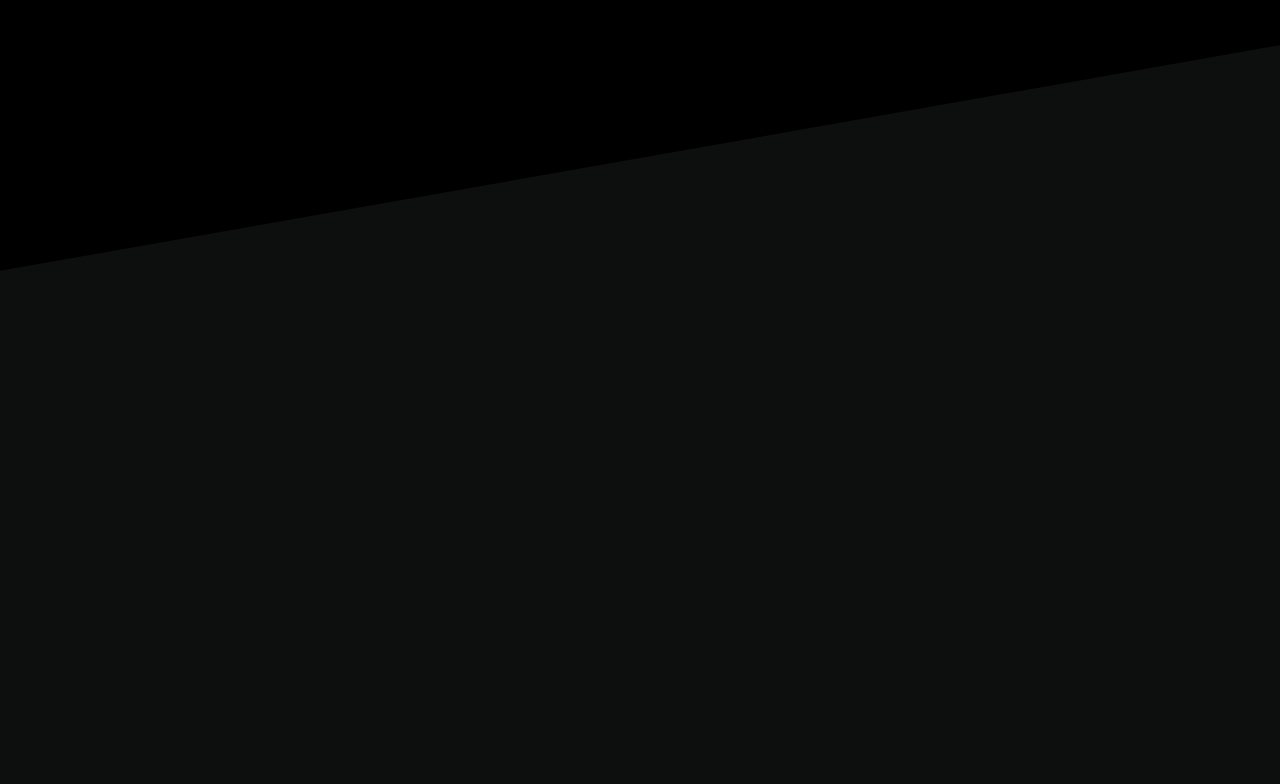
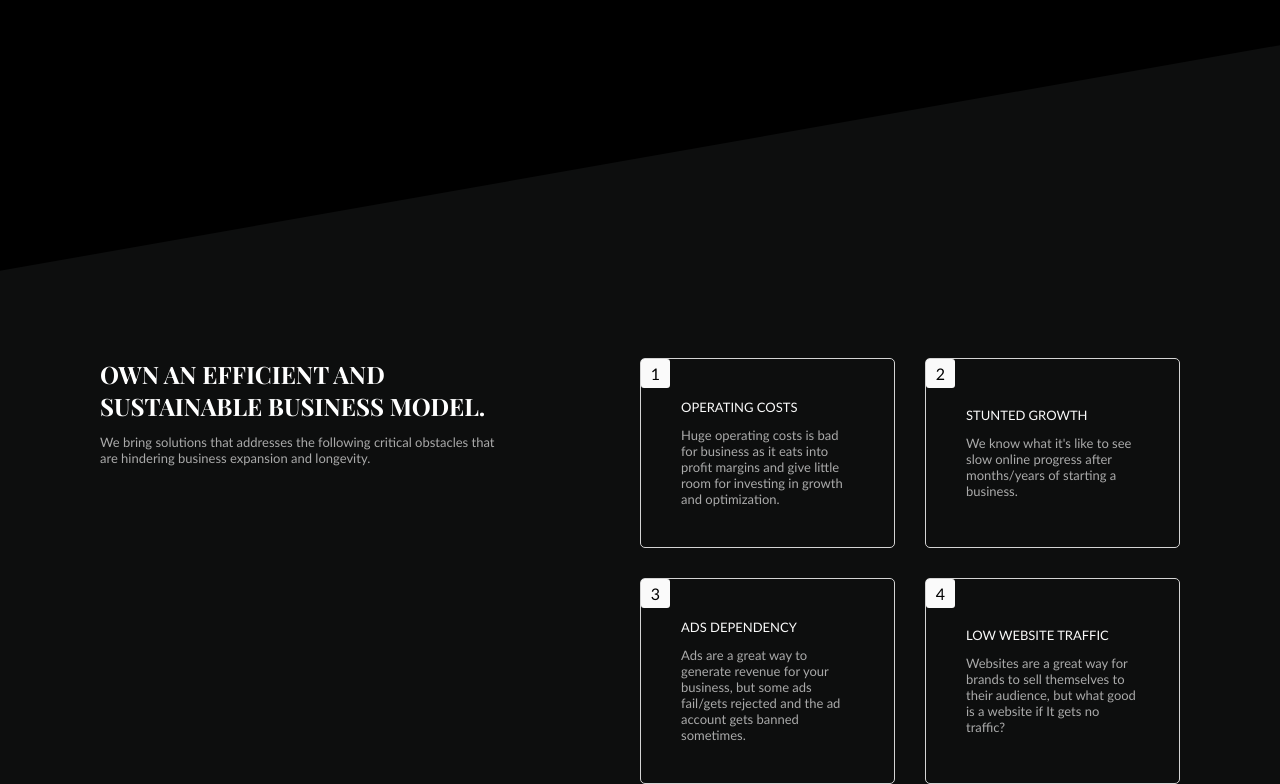
Before and after one commit to eduviereIsrael/reganseo, a Next.js app: page / in a window 1280 px wide. Shown: the part 1876-2660 px from the top of the page. Before the commit the page ends 2147 px from the top, so only its background shows below. Built offline with nearby package versions, Linux system fonts and the light colour scheme.

Commit message:
problems Section

```diff
--- a/components/problems-card/problems-card.component.jsx
+++ b/components/problems-card/problems-card.component.jsx
@@ -1,12 +1,15 @@
 import React from 'react'
+import { Index, ProblemTitle, ProblemsCard } from './problems-card.styles'
 
-const Problems = ({problem}) => {
+const ProblemCard = ({problem}) => {
+    const {title, text} = problem
   return (
-    <div>
-        <span>{problem.index + 1}</span>
-        p
-    </div>
+    <ProblemsCard>
+        <Index>{problem.index + 1}</Index>
+        <ProblemTitle>{title}</ProblemTitle>
+        <p>{text}</p>
+    </ProblemsCard>
   )
 }
 
-export default Problems
+export default ProblemCard
--- a/components/problems-card/problems-card.styles.jsx
+++ b/components/problems-card/problems-card.styles.jsx
@@ -0,0 +1,39 @@
+import styled from "styled-components";
+import { THEME } from "../../styles/theme/theme";
+
+export const ProblemsCard = styled.div`
+    display: flex;
+    flex-direction: column;
+    align-items: flex-start;
+    justify-content: center;
+    position: relative;
+    border: 1px solid ${THEME.colors.light2};
+    padding: 40px;
+    width: 100%;
+    border-radius: 5px;
+
+    p {
+        font-size: ${THEME.font.text};
+    }
+
+`;
+
+export const Index = styled.span`
+    height: 29px;
+    width: 29px;
+    background-color: ${THEME.colors.light1};
+    border-radius: 3px;
+    display: flex;
+    align-items: center;
+    justify-content: center;
+    position: absolute;
+    color: #000;
+    left: 0;
+    top: 0;
+`;
+
+export const ProblemTitle = styled.p`
+  text-transform: uppercase;
+  color: ${THEME.colors.light1};
+  margin-bottom: 12px;
+`;
--- a/components/problems/problems.component.jsx
+++ b/components/problems/problems.component.jsx
@@ -1,5 +1,6 @@
 import React from 'react'
 import { ProblemsContainer, ProblemsDiv, ProblemsIntro } from './problems.styles'
+import ProblemCard from '../problems-card/problems-card.component'
 
 const problems = [
     {
@@ -28,7 +29,10 @@ const Problems = () => {
             <p>We bring solutions that addresses the following critical obstacles that are hindering business expansion and longevity.</p>
         </ProblemsIntro>
         <ProblemsContainer>
-
+            {problems.map((problem, index) => {
+                const item = {...problem, index: index}
+                return <ProblemCard key = {index} problem = {item} />
+            })}
         </ProblemsContainer>
     </ProblemsDiv>
   )
--- a/components/problems/problems.styles.jsx
+++ b/components/problems/problems.styles.jsx
@@ -7,11 +7,14 @@ export const ProblemsDiv = styled.div`
     align-items: flex-start;
     width: 100%;
     justify-content: space-between;
+    margin-top: 200px;
+    padding: 0 20px;
 
 
     @media screen and (min-width: 768px){
         flex-direction: row;
         justify-content: space-between;
+        padding: 0 100px;
     }
 `;
 // @media screen and (min-width: 768px){
@@ -24,23 +27,32 @@ export const ProblemsIntro = styled.div`
     flex-direction: column;
     align-items: flex-start;
     width: 100%;
+    margin-bottom: 50px;
 
     h2{
         margin-bottom: 12px;
+        text-transform: uppercase;
+    }
+
+    p{
+        font-size: ${THEME.font.text};
     }
 
     @media screen and (min-width: 768px){
         width: 37%;
+        margin-bottom: 0;
     }
 `;
 
 export const ProblemsContainer = styled.div`
-    display: flex;
-    flex-direction: row;
-    flex-wrap: wrap;
+    display: grid;
+    grid-template-columns: 1fr;
     width: 100%;
+    gap: 30px;
 
     @media screen and (min-width: 768px){
         width: 50%;
+        display: grid;
+        grid-template-columns: 1fr 1fr;
     }
 `
--- a/components/services/services.styles.jsx
+++ b/components/services/services.styles.jsx
@@ -62,7 +62,7 @@ export const ServicesDiv = styled.div`
     align-items: flex-start;
     flex-direction: column;
     justify-content: space-between;
-    margin-bottom: -100px;
+    margin-bottom: -50px;
     transform: translateY(200px);
 
     p{
@@ -71,5 +71,7 @@ export const ServicesDiv = styled.div`
 
     @media screen and (min-width: 768px){
       flex-direction: row;
+      margin-bottom: -100px;
+
     }
 `;
--- a/pages/index.js
+++ b/pages/index.js
@@ -1,6 +1,7 @@
 import Head from 'next/head'
 import Image from 'next/image';
 import Hero from '../components/hero/hero.component';
+import Problems from '../components/problems/problems.component';
 // import {CaseStudy, Hero, Services, ImageSection, About} from "../section"
 
 
@@ -15,6 +16,7 @@ export default function Home() {
 
       <main>
         <Hero />
+        <Problems />
       </main>
 
     </div>
```
